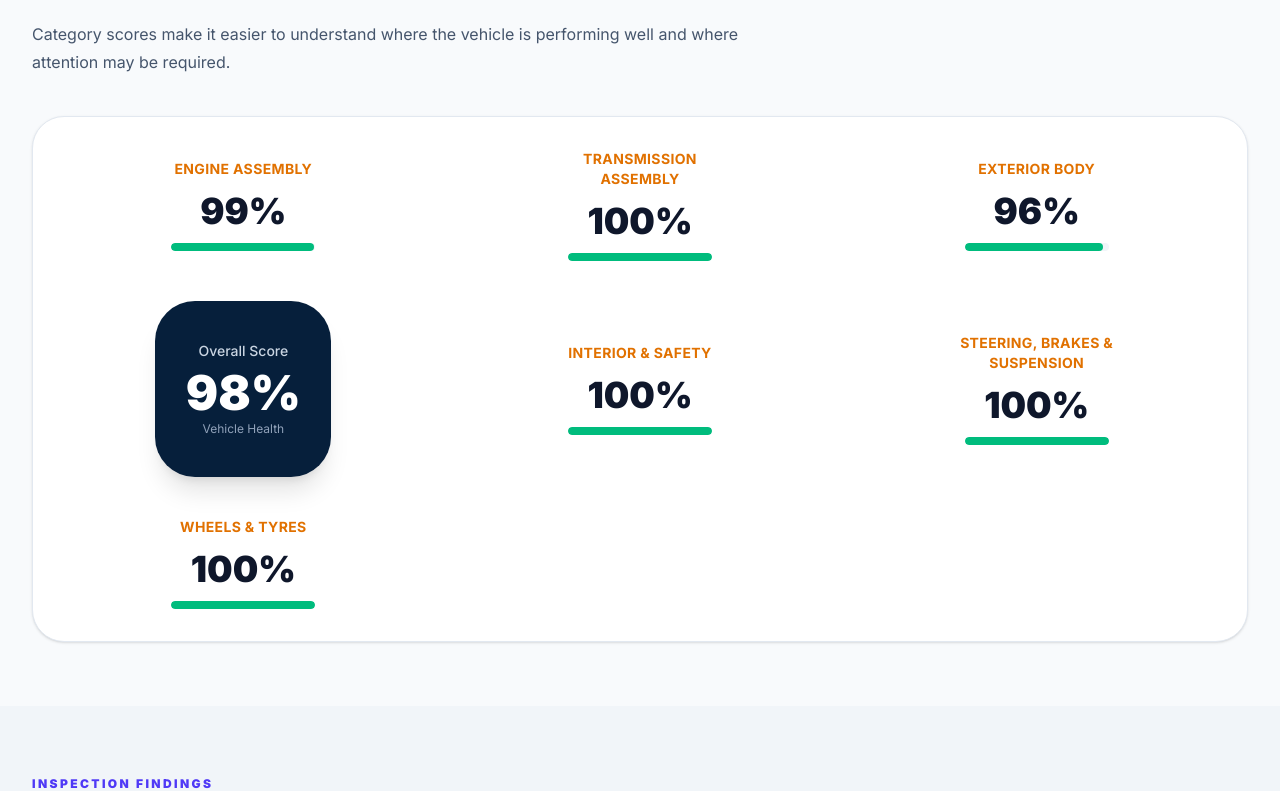
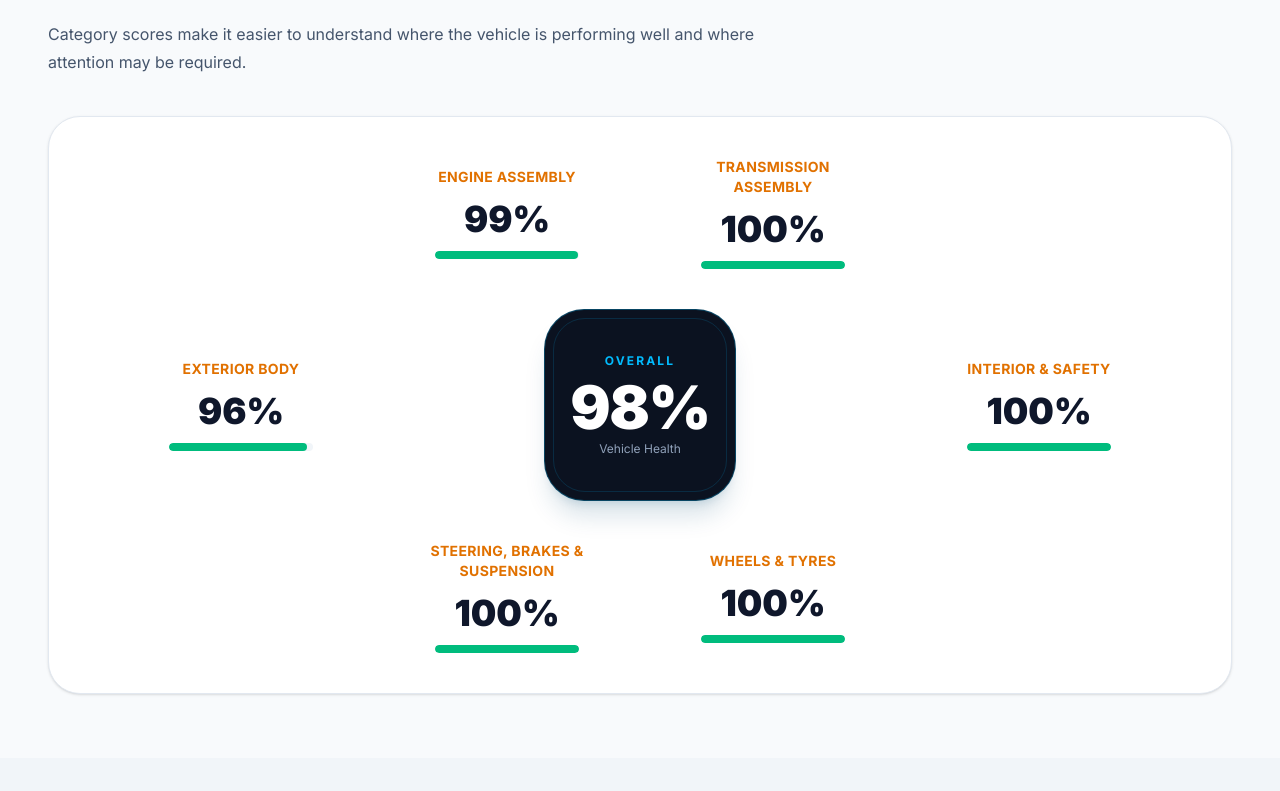
Before and after one commit to deepakg79/InspectmyCar, a Next.js app: page /sample-report in a window 1280 px wide. Shown: the part 8493-9284 px from the top of the page. Built offline with nearby package versions, Linux system fonts and the light colour scheme; no server answers.

Commit message:
Home page updated

```diff
--- a/app/sample-report/page.tsx
+++ b/app/sample-report/page.tsx
@@ -714,67 +714,62 @@ A comprehensive vehicle inspection report combines a structured 400-point inspec
                 OVERALL VEHICLE HEALTH
             ========================================================= */}
 
-            <section className="mx-auto max-w-7xl px-6 py-16 lg:px-8">
-
+<section className="mx-auto max-w-[1440px] px-5 py-16 sm:px-8 lg:px-12">
   <SectionHeading
     eyebrow="OVERALL VEHICLE HEALTH"
     title="At-a-Glance Vehicle Condition"
     description="Category scores make it easier to understand where the vehicle is performing well and where attention may be required."
   />
 
-                <div className="mt-10 rounded-[2rem] border border-slate-200 bg-white p-8 shadow-sm">
+  <div className="mt-10 rounded-[2rem] border border-slate-200 bg-white p-6 shadow-sm sm:p-10">
+    <div className="mx-auto grid max-w-5xl grid-cols-2 items-center gap-x-4 gap-y-8 sm:gap-x-10 sm:gap-y-10 lg:grid-cols-4">
 
-                    <div className="grid gap-10 md:grid-cols-3">
+      {/* Top: two cards */}
+      <div className="lg:col-start-2">
+        <HealthCard title="Engine Assembly" score={99} />
+      </div>
 
-                        <HealthCard
-                            title="Engine Assembly"
-                            score={99}
-                        />
+      <div className="lg:col-start-3">
+        <HealthCard title="Transmission Assembly" score={100} />
+      </div>
 
-                        <HealthCard
-                            title="Transmission Assembly"
-                            score={100}
-                        />
+      {/* Middle: left card */}
+      <div className="lg:col-start-1 lg:row-start-2">
+        <HealthCard title="Exterior Body" score={96} />
+      </div>
 
-                        <HealthCard
-                            title="Exterior Body"
-                            score={96}
-                        />
+      {/* Center: overall health */}
+      <div className="col-span-2 flex items-center justify-center lg:col-span-2 lg:col-start-2 lg:row-start-2">
+        <div className="relative flex h-40 w-40 flex-col items-center justify-center rounded-[2.5rem] border border-sky-400/30 bg-[#0B1220] text-white shadow-xl shadow-sky-900/15 sm:h-48 sm:w-48">
+          <div className="absolute inset-2 rounded-[2rem] border border-sky-400/15" />
 
-                        <div className="flex items-center justify-center">
-
-                            <div className="flex h-44 w-44 flex-col items-center justify-center rounded-[2.5rem] bg-[#061f3b] text-white shadow-xl">
-
-                                <span className="text-sm font-medium text-slate-300">
-                                    Overall Score
+          <span className="relative text-xs font-bold uppercase tracking-[0.18em] text-sky-400">
+            Overall
           </span>
 
-                                <span className="mt-2 text-5xl font-black">
+          <span className="relative mt-2 text-5xl font-black tracking-tight sm:text-6xl">
             98%
           </span>
 
-                                <span className="mt-1 text-xs text-slate-400">
+          <span className="relative mt-1 text-xs text-slate-400">
             Vehicle Health
           </span>
-
+        </div>
       </div>
 
+      {/* Middle: right card */}
+      <div className="lg:col-start-4 lg:row-start-2">
+        <HealthCard title="Interior & Safety" score={100} />
       </div>
 
-                        <HealthCard
-                            title="Interior & Safety"
-                            score={100}
-                        />
+      {/* Bottom: two cards */}
+      <div className="lg:col-start-2">
+        <HealthCard title="Steering, Brakes & Suspension" score={100} />
+      </div>
 
-                        <HealthCard
-                            title="Steering, Brakes & Suspension"
-                            score={100}
-                        />
-
-                        <HealthCard
-                            title="Wheels & Tyres"
-                            score={100}
-                        />
+      <div className="lg:col-start-3">
+        <HealthCard title="Wheels & Tyres" score={100} />
+      </div>
 
     </div>
   </div>
```
Lines whose indentation alone changed are shown as unchanged.
